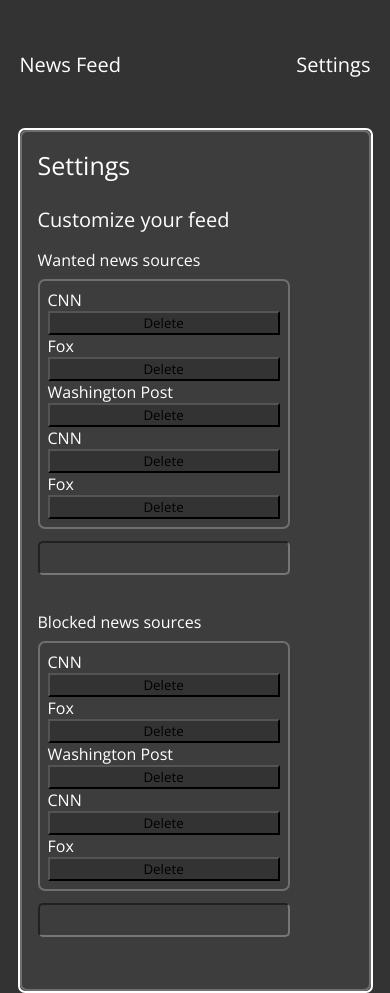
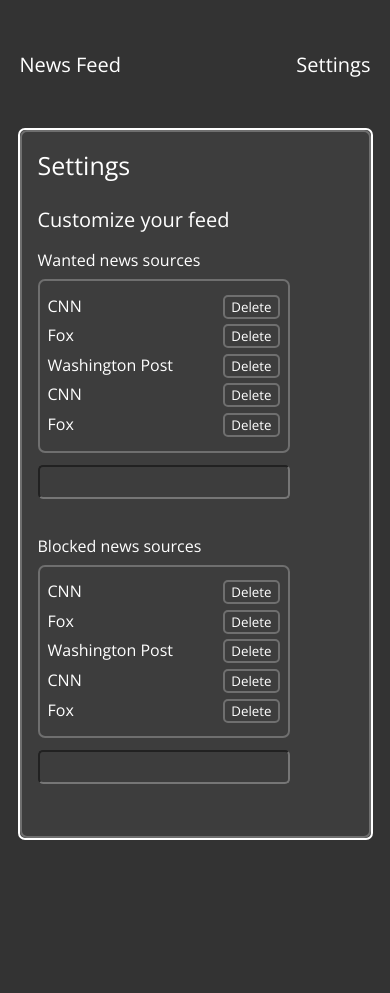
Before and after one commit to nslee333/news_project, a React (Create React App) app: page / in a window 390 px wide. After the commit the page ends 928 px from the top, so only its background shows below. Built offline with nearby package versions, Linux system fonts and the light colour scheme.

Commit message:
Responsive design adjustments.

```diff
--- a/src/css/settings.css
+++ b/src/css/settings.css
@@ -3,6 +3,9 @@
   border-radius: 7px;
   border: 2px solid;
   width: 60%;
+  /* min-height: 48rem; */
+  height: fit-content;
+  max-width: 35rem;
   display: flex;
   justify-content: center;
 
@@ -17,14 +20,13 @@
     height: auto;
   }
   @media (min-width: 900px) {
-    width: 50%;
+    width: 40%;
   }
 }
 
 .sett {
-  height: fit-content;
+  height: auto;
   background-color: #3d3d3d;
-  height: fit-content;
   padding-top: 1rem;
   padding-left: 1rem;
   padding-bottom: 1rem;
@@ -32,8 +34,23 @@
   border-radius: 7px;
   border: 2px solid #6f6f6f;
   width: 25rem;
+  @media (min-width: 320px) {
+    height: fit-content;
+
+  }
+
   @media (min-width: 630px) {
-    margin-top: 1rem;
+    height: auto;
+
+  }
+  @media (min-width: 800px) {
+    margin-block: 0;
+    height: auto;
+
+  }
+  @media (min-width: 1000px) {
+    margin: 1rem;
+    height: auto;
 
   }
 }
@@ -92,9 +109,25 @@
 }
 
 .filter-map {
-  display: grid;
+  display: flex;
+  justify-content: space-between;
+
   background-color: #3d3d3d;
+  margin-block: 0.35rem;
+}
 
+.filter-btn {
+  background-color: #3d3d3d;
+  color: #fff;
+  border-radius: 5px;
+  border-left: 2px solid #6f6f6f;
+  border-top: 2px solid #6f6f6f;
+  border-bottom: 2px solid #6f6f6f;
+  border-right: 2px solid #6f6f6f;
+
+
+
+  cursor: pointer;
 }
 
 .block-sources {
@@ -109,8 +142,34 @@
 }
 
 .block-map {
-  display: grid;
+  display: flex;
+  justify-content: space-between;
   background-color: #3d3d3d;
+  margin-block: 0.35rem;
+
+}
+
+.block-btn {
+  background-color: #3d3d3d;
+  color: #fff;
+  /* border: none; */
+  border-radius: 5px;
+  border-left: 2px solid #6f6f6f;
+  border-top: 2px solid #6f6f6f;
+  border-bottom: 2px solid #6f6f6f;
+  border-right: 2px solid #6f6f6f;
+
+
+
+  cursor: pointer;
+}
+
+.block-btn:active {
+  border-left: 2px solid aquamarine;
+  border-top: 2px solid aquamarine;
+  border-bottom: 2px solid aquamarine;
+  border-right: 2px solid aquamarine;
+
 }
 
 input {
```
